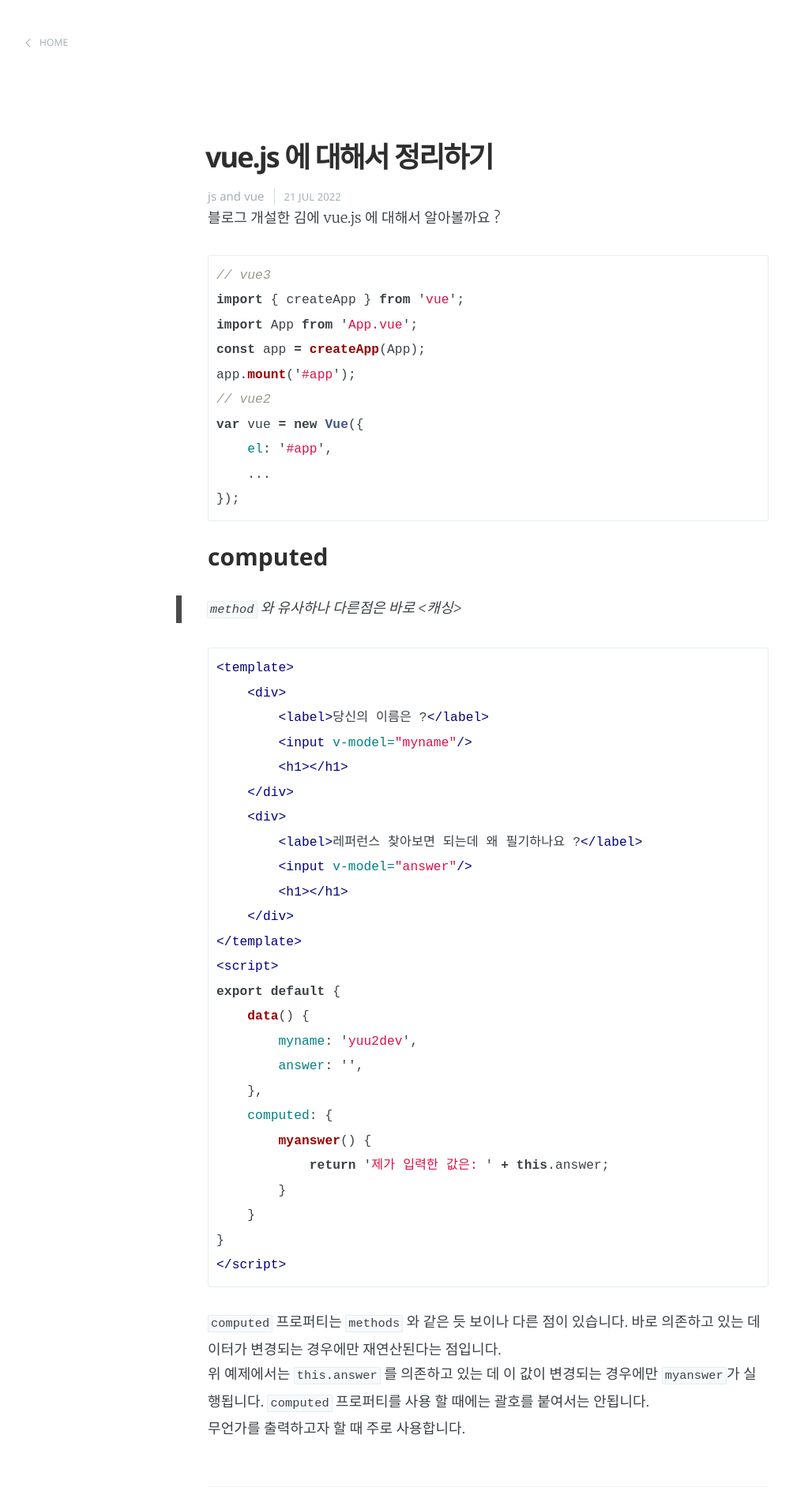
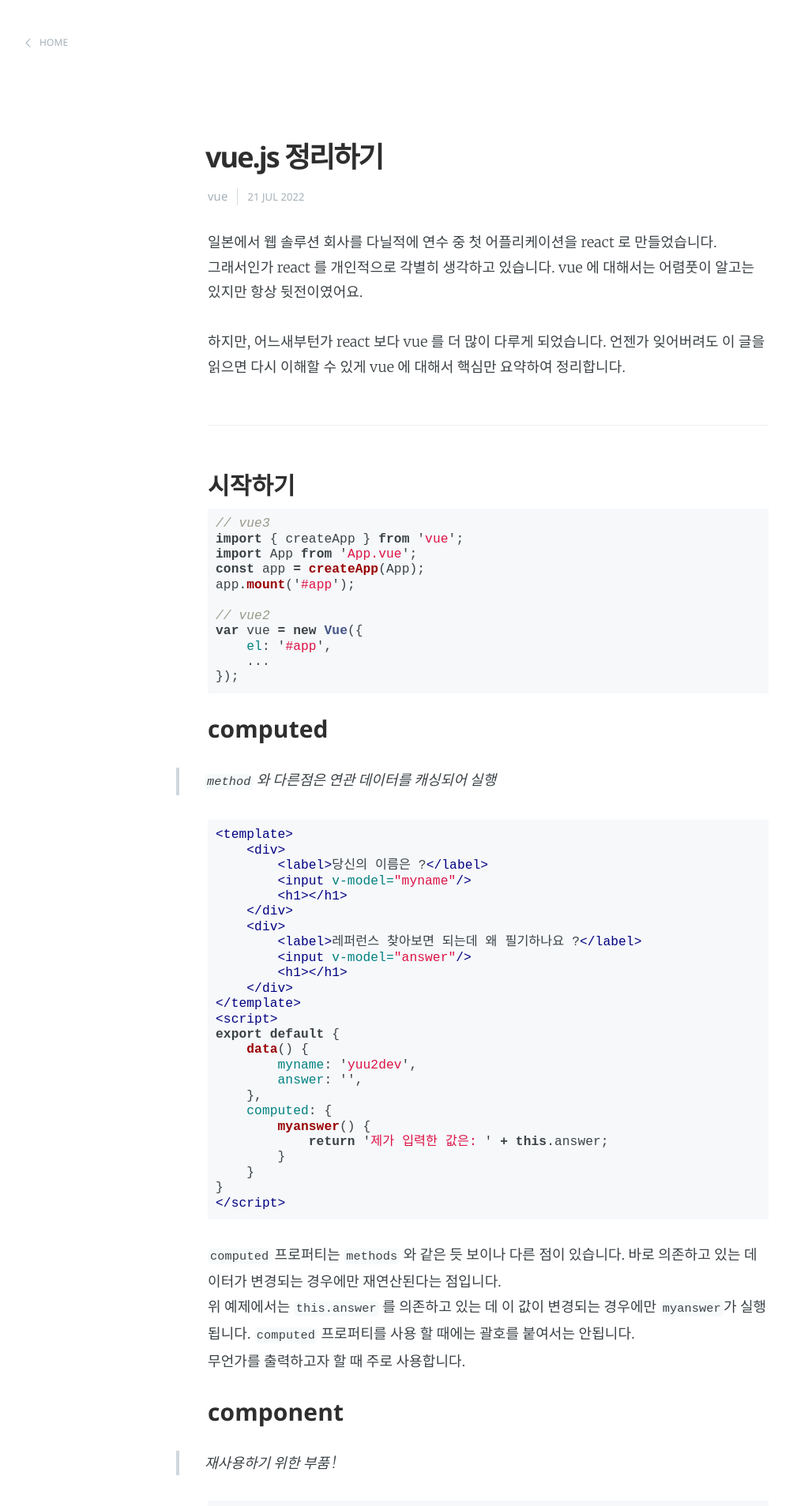
Before and after one commit to yuu2dev/yuu2dev.github.io, a Jekyll site: the page built from _posts/2022-07-21-vue.markdown, in a window 1280 px wide. Shown: the top 1907 px of the page at 79% size, without its empty margins (22-1026 px from the left). Built offline with Jekyll 4.4.1, drawn with Linux system fonts in a browser that asks for light colours; some of the changed text lies outside the part shown.

Commit message:
Style: 포스트 가독성을 위한 스타일시트 개선
pre 태그 관련 스타일시트 수정 및 line-height 재조정

````diff
--- a/_layouts/post.html
+++ b/_layouts/post.html
@@ -26,6 +26,7 @@
                 {% endif %}
                 <time class="post-date" datetime="{{ page.date | date:"%Y-%m-%d" }}">{{ page.date | date_to_string }}</time>
             </section>
+            <br />
         </header>
 
 <!--         <header class="post-header">
--- a/_posts/2022-07-21-vue.markdown
+++ b/_posts/2022-07-21-vue.markdown
@@ -1,10 +1,18 @@
 ---
 layout: post
-title:  "vue.js 에 대해서 정리하기"
-categories: js vue
+title:  vue.js 정리하기
+categories: vue
 ---
 
-블로그 개설한 김에 vue.js 에 대해서 알아볼까요 ?
+일본에서 웹 솔루션 회사를 다닐적에 연수 중 첫 어플리케이션을 react 로 만들었습니다.
+그래서인가 react 를 개인적으로 각별히 생각하고 있습니다. vue 에 대해서는 어렴풋이 알고는 있지만 항상 뒷전이였어요.
+
+하지만, 어느새부턴가 react 보다 vue 를 더 많이 다루게 되었습니다. 언젠가 잊어버려도
+이 글을 읽으면 다시 이해할 수 있게 vue 에 대해서 핵심만 요약하여 정리합니다.
+
+---
+
+### 시작하기
 
 ```js
 // vue3
@@ -12,6 +20,7 @@
 import App from 'App.vue';
 const app = createApp(App);
 app.mount('#app');
+
 // vue2
 var vue = new Vue({
     el: '#app',
@@ -20,7 +29,7 @@
 ```
 
 ### computed
-> `method` 와 유사하나 다른점은 바로 <캐싱>
+> `method` 와 다른점은 연관 데이터를 캐싱되어  실행
 
 ```html
 <template>
@@ -55,23 +64,17 @@
 `computed` 프로퍼티를 사용 할 때에는 괄호를 붙여서는 안됩니다.
 무언가를 출력하고자 할 때 주로 사용합니다.
 
----
-
-### Component
+### component
 > 재사용하기 위한 부품 !
 
-#### 전역 선언
 ```js
-// main.js
+// 전역 방식
 import ExpComponent from './components/ExpComponent.vue';
 
 app.component('exp-component' ExpComponent);
 app.mount('#app');
-```
 
-#### 지역 선언
-
-```js
+// 지역 방식
 import ExpComponent from './components/ExpComponent';
 export default () {
     components: {
@@ -81,7 +84,7 @@
 ```
 
 ### props
-> 부품에 필요한 재료
+> 컴포넌트의 속성
 
 ```html
 # App.vue
@@ -301,17 +304,17 @@
 app.mount('#app');
 ```
 
-💡 `createRouter` Vue2 에서 `new Router()` 에 해당한다.
-💡 `createWebHistory` 는 `HTML5` 모드에 해당한다.
+💡 `createRouter` Vue2 에서 `new Router()` 에 해당합니다.
+💡 `createWebHistory` 는 `HTML5` 모드에 해당합니다.
 
 `routes` 에 경로 들을 할당하면 된다. 우선 간단한 메인 페이지를 예로 들어봅니다.
 
 ```js
 /*
     name:      라우트 객체의 명칭이자 식별키
-    redirect:  path 값에서 redirect 값으로 리다이렉트 한다
-    alias:     alias 값으로 와도 path 값으로 인식하게 한다
-    meta:      아무 값이나 담아두고 사용 할 수 있다. (주로 네비게이션 가드에서 사용)
+    redirect:  path 값에서 redirect 값으로 리다이렉트 합니다.
+    alias:     alias 값으로 와도 path 값으로 인식하게 합니다.
+    meta:      아무 값이나 담아두고 사용 할 수 있습니다. (주로 네비게이션 가드에서 사용)
     component: router-view 에서 보여줄 컴포넌트
 */
 {
--- a/_sass/_syntax.scss
+++ b/_sass/_syntax.scss
@@ -1,6 +1,6 @@
 
 .highlight {
-	background: #ffffff;
+	background: #f6f8fa;
 	.c { color: #999988; font-style: italic } /* Comment */
 	.err { color: #a61717; background-color: #e3d2d2 } /* Error */
 	.k { font-weight: bold } /* Keyword */
--- a/assets/css/screen.css
+++ b/assets/css/screen.css
@@ -297,7 +297,7 @@
     box-sizing: border-box;
     margin: 1.75em 0 1.75em -2.2em;
     padding: 0 0 0 1.75em;
-    border-left: #4A4A4A 0.4em solid;
+    border-left: #d0d7de 0.25em solid;
 }
 
 blockquote p {
@@ -329,21 +329,21 @@
     font-family: Inconsolata, monospace, sans-serif;
     font-size: 0.85em;
     white-space: pre-wrap;
-    border: #E3EDF3 1px solid;
     background: #F7FAFB;
-    border-radius: 2px;
+    border-radius: 6px;
 }
 
 pre {
     -moz-box-sizing: border-box;
     box-sizing: border-box;
     margin: 0 0 1.75em 0;
-    border: #E3EDF3 1px solid;
+    border: #E3EDF3 1px;
     width: 100%;
     padding: 10px;
     font-family: Inconsolata, monospace, sans-serif;
     font-size: 0.9em;
     white-space: pre;
+    line-height: 1.2em;
     overflow: auto;
     background: #F7FAFB;
     border-radius: 3px;
--- a/index.html
+++ b/index.html
@@ -51,9 +51,11 @@
                 <img class="author-thumb" src="{{'/assets/images/profile.png' | relative_url}}" alt="Author's profile picture" nopin="nopin" />
                 {{ site.author }}
             {% endif %}
+            <!--
             {% if post.categories.size > 0 %}
                 {{ post.categories | array_to_sentence_string: ' ' }}
             {% endif %}
+            -->
             <time class="post-date" datetime="{{ post.date | date:"%Y-%m-%d" }}">
                 {{ post.date | date_to_string }}
             </time>
````
Also changed, not shown: README.md (added).
